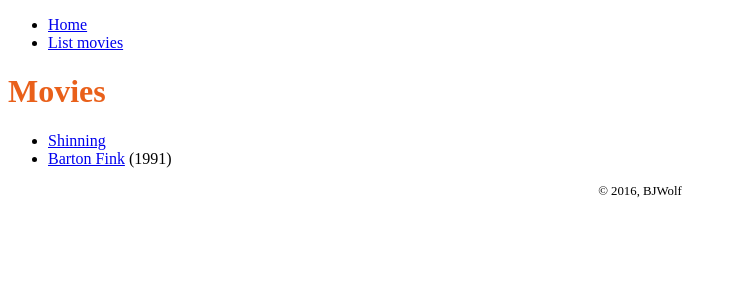
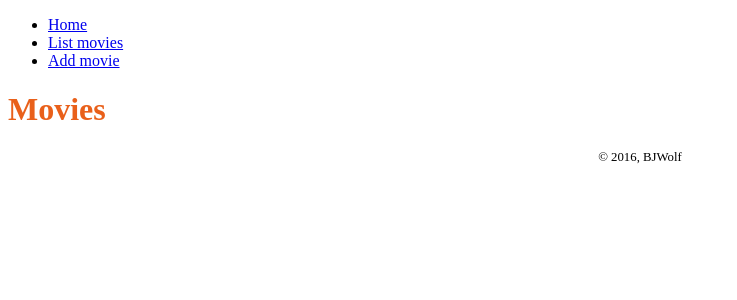
Before and after one commit to bunyamink/BLG361E_Flask, a Flask app: page /movies in a window 1280 px wide. Shown: the top 300 px of the page, without its empty margins (0-737 px from the left). Run offline with Flask 2, Linux system fonts and the light colour scheme.

Commit message:
add, delete and edit done

```diff
--- a/handlers.py
+++ b/handlers.py
@@ -1,6 +1,7 @@
-from flask import Blueprint, render_template
+from flask import Blueprint, render_template, redirect, url_for
 from datetime import datetime
-from flask import current_app
+from flask import current_app, request
+from movie import Movie
 
 site = Blueprint('site', __name__)
 
@@ -11,12 +12,67 @@ def home_page():
     return render_template('home.html', day_name=day)
 
 
-@site.route('/movies')
+@site.route('/movies', methods=['GET', 'POST'])
 def movies_page():
-	movies =  current_app.store.get_movies()
-	return render_template('movies.html', movies=sorted(movies.items()))
+	if request.method == 'GET':
+		movies = current_app.store.get_movies()
+		return render_template('movies.html', movies=sorted(movies.items()))
+	else:
+		movie_ids = request.form.getlist('movie_ids')
+		for movie_id in movie_ids:
+			current_app.store.delete_movie(int(movie_id))
+		return redirect(url_for('site.movies_page'))
 
 @site.route('/movie/<int:movie_id>')
 def movie_page(movie_id):
 	movie = current_app.store.get_movie(movie_id)
 	return render_template('movie.html', movie=movie)
+
+@site.route('/movies/add', methods=['GET', 'POST'])
+def movie_add_page():
+	if request.method == 'GET':
+		form = {'title': '', 'year': ''}
+	else:
+		valid = validate_movie_data(request.form)
+		if valid:
+			title = request.form.data['title']
+			year = request.form.data['year']
+			movie = Movie(title, year=year)
+			current_app.store.add_movie(movie)
+			return redirect(url_for('site.movie_page', movie_id=movie._id))
+		form = request.form
+	return render_template('movie_edit.html', form=form, min_year=1887, max_year=datetime.now().year)
+
+@site.route('/movie/<int:movie_id>/edit', methods=['GET', 'POST'])
+def movie_edit_page(movie_id):
+	movie = current_app.store.get_movie(movie_id)
+	if request.method == 'GET':
+		form = {'title': movie.title, 'year': movie.year if movie.year else ''}
+		return render_template('movie_edit.html', form=form, min_year=1887, max_year=datetime.now().year)
+	else:
+		movie.title = request.form['title']
+		movie.year = int(request.form['year']) if request.form['year'] else None
+		current_app.store.update_movie(movie)
+		return redirect(url_for('site.movie_page', movie_id=movie._id))
+
+def validate_movie_data(form):
+	form.data = {}
+	form.errors = {}
+
+	if len(form['title'].strip()) == 0:
+		form.errors['title'] = 'Title can not be blank.'
+	else:
+		form.data['title'] = form['title']
+
+	if not form['year']:
+		form.data['year'] = None
+	elif not form['year'].isdigit():
+		form.errors['year'] = 'Year must consist of digits only.'
+	else:
+		year = int(form['year'])
+		if (year < 1887) or (year > datetime.now().year):
+			form.errors['year'] = 'Year not in valid range.'
+		else:
+			form.data['year'] = year
+
+	return len(form.errors) == 0
--- a/server.py
+++ b/server.py
@@ -1,7 +1,6 @@
 # -*- coding: utf-8 -*-
 from flask import Flask
 from handlers import site
-from movie import Movie
 from store import Store
 
 def create_app():
@@ -10,8 +9,6 @@ def create_app():
     app.register_blueprint(site)
 
     app.store = Store()
-    app.store.add_movie(Movie("Shinning"))
-    app.store.add_movie(Movie("Barton Fink", year = 1991))
     return app
 
 
--- a/store.py
+++ b/store.py
@@ -11,6 +11,9 @@ class Store:
 	def delete_movie(self, movie_id):
 		del self.movies[movie_id]
 
+	def update_movie(self, movie):
+		self.movies[movie._id] = movie
+
 	def get_movie(self, movie_id):
 		return self.movies[movie_id]
 
--- a/templates/layout.html
+++ b/templates/layout.html
@@ -11,6 +11,7 @@
       <ul>
         <li><a href="{{ url_for('site.home_page') }}">Home</a></li>
         <li><a href="{{ url_for('site.movies_page') }}">List movies</a></li>
+        <li><a href="{{ url_for('site.movie_add_page') }}">Add movie</a></li>
       </ul>
     </header>
 
--- a/templates/movies.html
+++ b/templates/movies.html
@@ -8,14 +8,21 @@
     </div>
 
     {% if movies %}
+      <form role="form" action="" method="post" name="movies" class="form-horizontal">
         <ul class="list-unstyled">
           {% for movie_id, movie in movies %}
           <li>
-          <a href="{{ url_for('site.movie_page', movie_id=movie_id) }}">{{ movie.title }}</a>
+            <input type="checkbox" name="movie_ids" value="{{ movie_id }}" />
+            <a href="{{ url_for('site.movie_page', movie_id=movie_id) }}">
+              {{ movie.title }}
               {% if movie.year %} ({{ movie.year }}) {% endif %}
+            </a>
           </li>
           {% endfor %}
         </ul>
+
+        <button type="submit" name="delete" class="btn btn-primary">Delete</button>
+      </form>
     {% endif %}
 
 {% endblock %}
```
Also changed, not shown: templates/movie.html (+7 -0 lines), templates/movie_edit.html (added, +45 -0 lines). Lines whose indentation alone changed are shown as unchanged.
